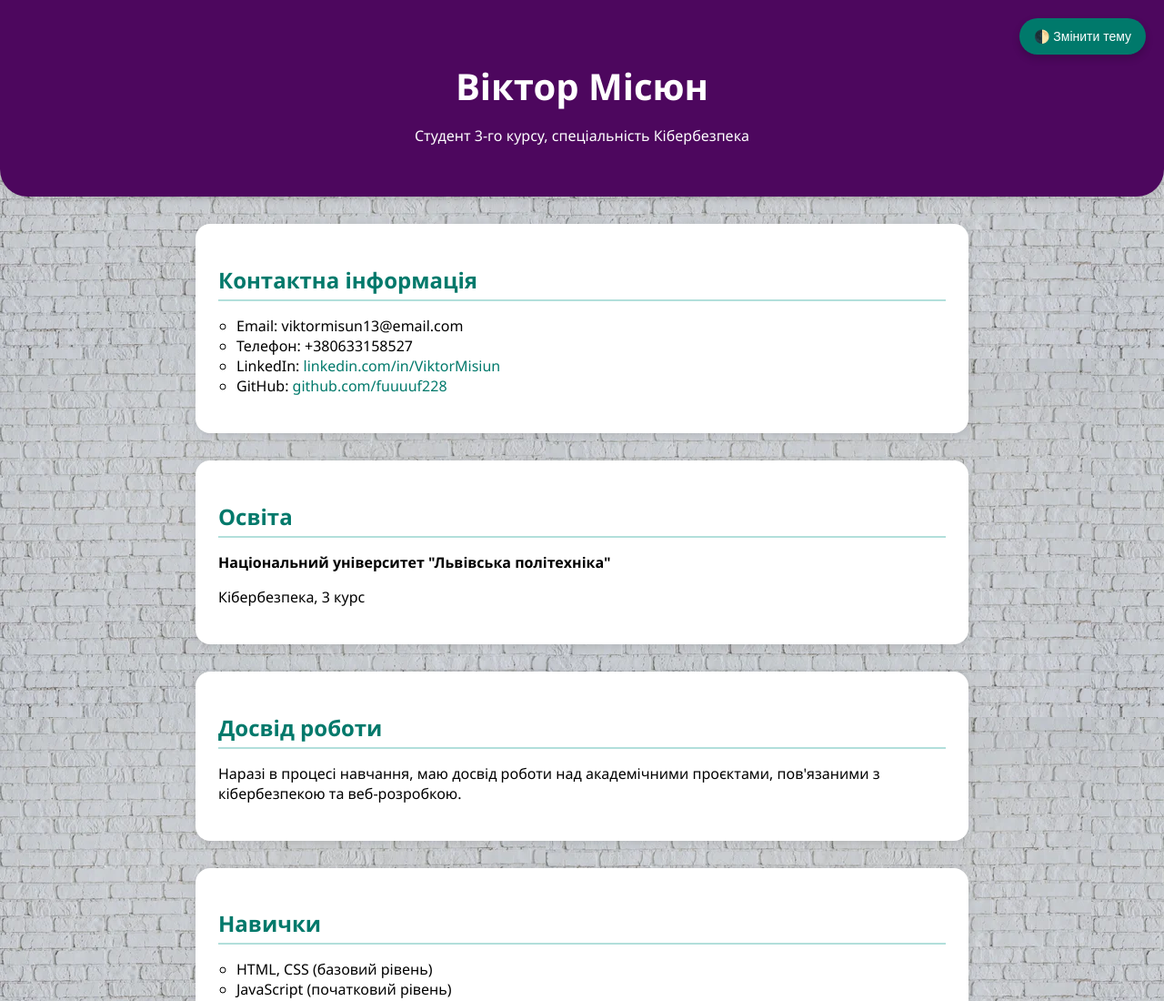
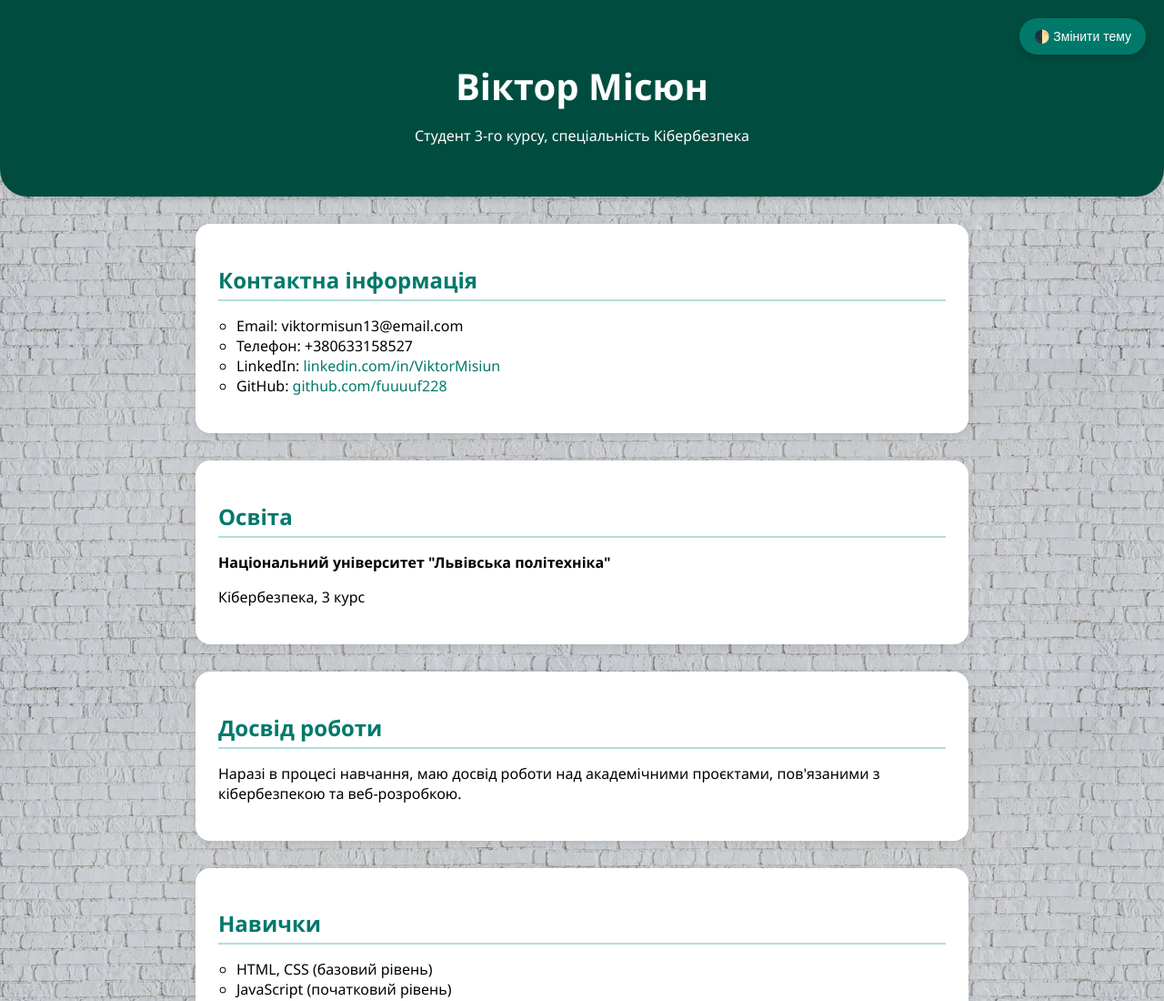
Before and after one commit to fuuuuf228/WebLab, a plain HTML site: page index.html in a window 1280 px wide. Shown: the top 1100 px of the page at 91% size. Drawn offline with Linux system fonts and the light colour scheme; no server answers.

Commit message:
Виправлення помилки кольорі header в styles.css

```diff
--- a/styles.css
+++ b/styles.css
@@ -7,7 +7,7 @@ body {
 }
 
 header {
-    background-color: #4d075e;
+    background-color: #004d40;
     color: white;
     padding: 40px 20px;
     text-align: center;
```
